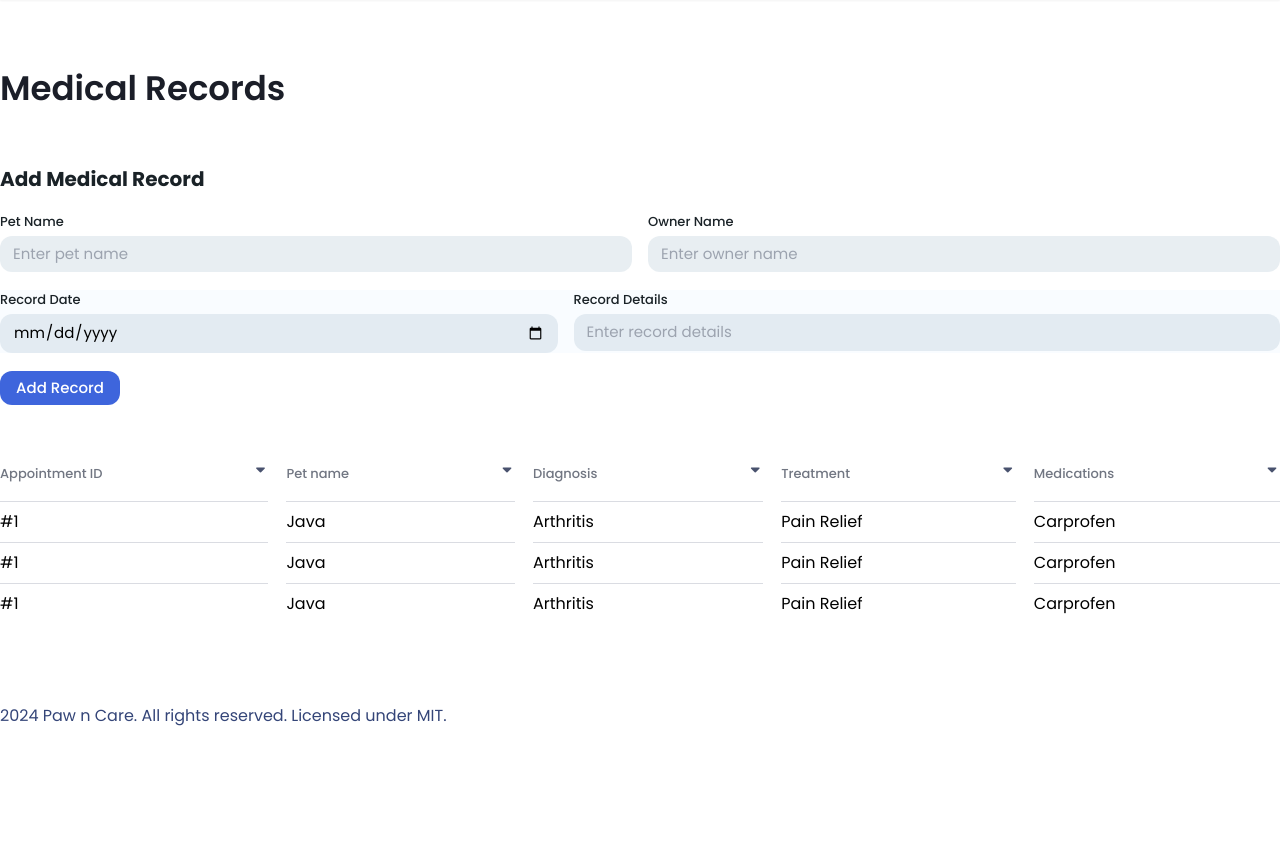
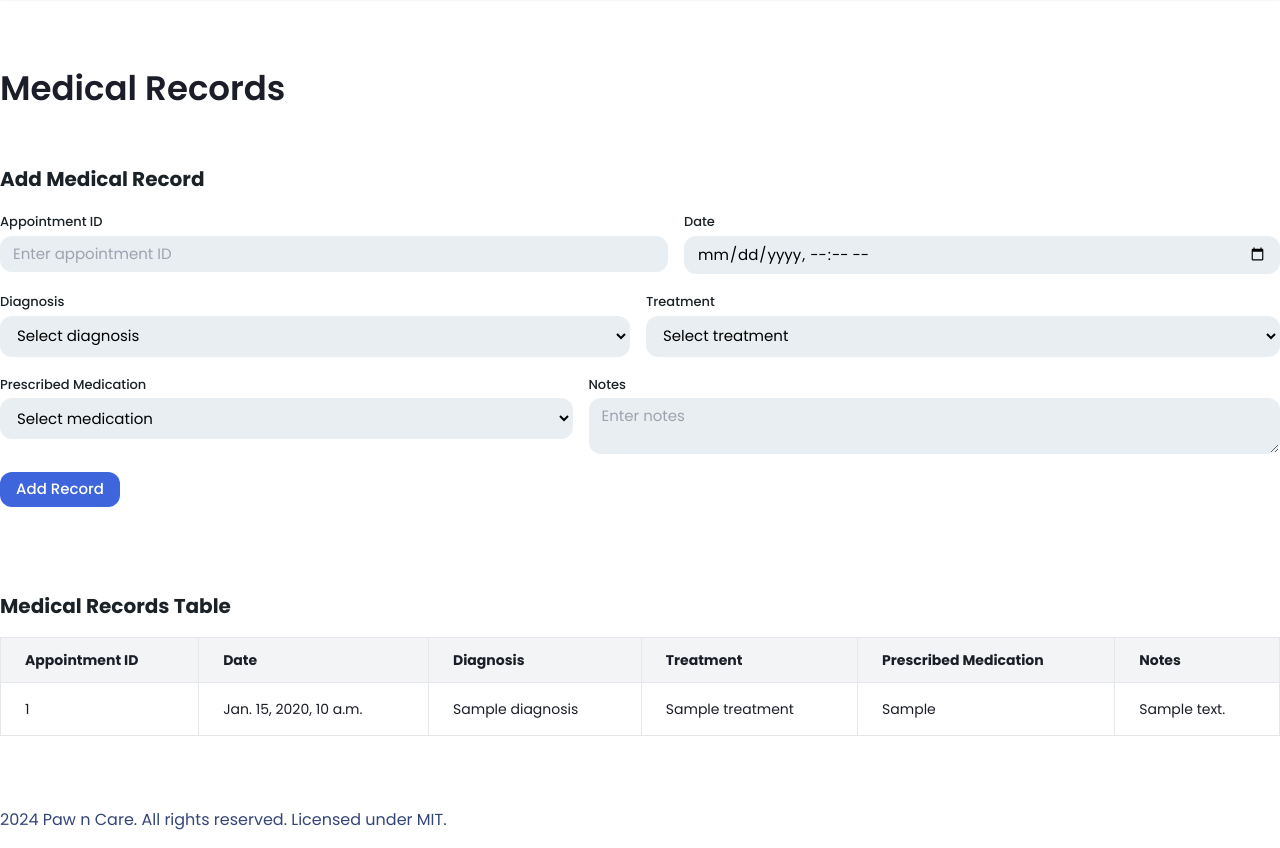
Before and after one commit to colarrbear/Paw-n-Care-Testing, a Django app: template paw_n_care/templates/medical-records.html in a window 1280 px wide. Shown: the part 56-904 px from the top of the page. Before the commit the page ends 782 px from the top, so only its background shows below. Run offline with Django 3.2, Linux system fonts and the light colour scheme; the template is opened without the code that fills it: most values are stand-ins (such as "Sample title", 1, 10 or a date in 2020); some libraries are stand-ins or nearby versions.

Commit message:
Edit input field and table of Medical Record Page

```diff
--- a/paw_n_care/templates/medical-records.html
+++ b/paw_n_care/templates/medical-records.html
@@ -12,104 +12,89 @@
                         <div class="text-[#1b1e28] text-[34px] font-semibold font-['Poppins'] leading-10">Medical Records</div>
                     </div>
                 </div>
+                <!-- Add Medical Record Form -->
                 <div class="w-full py-7 flex flex-col justify-start items-start gap-[18px]">
                     <div class="text-[#1a2227] text-xl font-bold font-['Poppins'] leading-normal">Add Medical Record</div>
                     <div class="w-full flex flex-wrap justify-start items-start gap-4">
                         <div class="flex-grow flex flex-col gap-1">
-                            <label class="text-[#1a2227] text-[13px] font-medium font-['Poppins']">Pet Name</label>
-                            <input type="text" placeholder="Enter pet name" class="w-full px-3 py-2 bg-[#25597e]/10 rounded-xl border border-transparent focus:outline-none focus:border-[#344578] text-[15px] font-normal font-['Poppins'] leading-tight">
+                            <label class="text-[#1a2227] text-[13px] font-medium font-['Poppins']">Appointment ID</label>
+                            <input type="number" placeholder="Enter appointment ID" class="w-full px-3 py-2 bg-[#25597e]/10 rounded-xl border border-transparent focus:outline-none focus:border-[#344578] text-[15px] font-normal font-['Poppins'] leading-tight">
                         </div>
                         <div class="flex-grow flex flex-col gap-1">
-                            <label class="text-[#1a2227] text-[13px] font-medium font-['Poppins']">Owner Name</label>
-                            <input type="text" placeholder="Enter owner name" class="w-full px-3 py-2 bg-[#25597e]/10 rounded-xl border border-transparent focus:outline-none focus:border-[#344578] text-[15px] font-normal font-['Poppins'] leading-tight">
+                            <label class="text-[#1a2227] text-[13px] font-medium font-['Poppins']">Date</label>
+                            <input type="datetime-local" class="w-full px-3 py-2 bg-[#25597e]/10 rounded-xl border border-transparent focus:outline-none focus:border-[#344578] text-[15px] font-normal font-['Poppins'] leading-tight">
                         </div>
                     </div>
-                    <div class="w-full bg-[#f9fcff] flex flex-wrap justify-start items-start gap-4">
+                    <div class="w-full flex flex-wrap justify-start items-start gap-4">
                         <div class="flex-grow flex flex-col gap-1">
-                            <label class="text-[#1a2227] text-[13px] font-medium font-['Poppins']">Record Date</label>
-                            <input type="date" class="w-full px-3 py-2 bg-[#25597e]/10 rounded-xl border border-transparent focus:outline-none focus:border-[#344578] text-[15px] font-normal font-['Poppins'] leading-tight">
+                            <label class="text-[#1a2227] text-[13px] font-medium font-['Poppins']">Diagnosis</label>
+                            <select class="w-full px-3 py-2 bg-[#25597e]/10 rounded-xl border border-transparent focus:outline-none focus:border-[#344578] text-[15px] font-normal font-['Poppins'] leading-tight">
+                                <option value="">Select diagnosis</option>
+                                <option value="Arthritis">Arthritis</option>
+                                <option value="Allergy">Allergy</option>
+                                <option value="Infection">Infection</option>
+                            </select>
                         </div>
                         <div class="flex-grow flex flex-col gap-1">
-                            <label class="text-[#1a2227] text-[13px] font-medium font-['Poppins']">Record Details</label>
-                            <input type="text" placeholder="Enter record details" class="w-full px-3 py-2 bg-[#25597e]/10 rounded-xl border border-transparent focus:outline-none focus:border-[#344578] text-[15px] font-normal font-['Poppins'] leading-tight">
+                            <label class="text-[#1a2227] text-[13px] font-medium font-['Poppins']">Treatment</label>
+                            <select class="w-full px-3 py-2 bg-[#25597e]/10 rounded-xl border border-transparent focus:outline-none focus:border-[#344578] text-[15px] font-normal font-['Poppins'] leading-tight">
+                                <option value="">Select treatment</option>
+                                <option value="Pain Relief">Pain Relief</option>
+                                <option value="Physical Therapy">Physical Therapy</option>
+                                <option value="Surgery">Surgery</option>
+                            </select>
+                        </div>
+                    </div>
+                    <div class="w-full flex flex-wrap justify-start items-start gap-4">
+                        <div class="flex-grow flex flex-col gap-1">
+                            <label class="text-[#1a2227] text-[13px] font-medium font-['Poppins']">Prescribed Medication</label>
+                            <select class="w-full px-3 py-2 bg-[#25597e]/10 rounded-xl border border-transparent focus:outline-none focus:border-[#344578] text-[15px] font-normal font-['Poppins'] leading-tight">
+                                <option value="">Select medication</option>
+                                <option value="Carprofen">Carprofen</option>
+                                <option value="Amoxicillin">Amoxicillin</option>
+                                <option value="Metronidazole">Metronidazole</option>
+                            </select>
+                        </div>
+                        <div class="flex-grow flex flex-col gap-1">
+                            <label class="text-[#1a2227] text-[13px] font-medium font-['Poppins']">Notes</label>
+                            <textarea placeholder="Enter notes" class="w-full px-3 py-2 bg-[#25597e]/10 rounded-xl border border-transparent focus:outline-none focus:border-[#344578] text-[15px] font-normal font-['Poppins'] leading-tight"></textarea>
                         </div>
                     </div>
                     <button class="px-4 py-2 bg-[#3e65dc] text-white rounded-xl text-[15px] font-medium font-['Poppins'] leading-tight transition-all duration-300 ease-in-out transform hover:bg-[#1e4b8c] hover:shadow-lg hover:scale-105 focus:outline-none focus:ring-2 focus:ring-[#3e65dc]">
                         Add Record
                     </button>
                 </div>
-            </div>
-            <div class="w-full pb-7 flex flex-wrap justify-start items-start gap-[18px]">
-                <!-- Medical Record Details Section -->
-                <div class="flex-grow flex flex-col gap-4">
-                    <div class="flex items-center justify-between">
-                        <label class="text-[#131a2e]/60 text-[13px] font-medium font-['Poppins']">Appointment ID</label>
-                        <i class="fi fi-sr-caret-down text-[#49526e]"></i>
-                    </div>
-                    <ul class="w-full">
-                        {% for i in '012' %}
-                            <li class="py-2 border-t border-[#49526e]/20">#1</li>
-                        {% endfor %}
-<!--                    {% for record in records %}-->
-<!--                        <li class="py-2 border-t border-[#49526e]/20">{{ record.appointment_id }}</li>-->
-<!--                    {% endfor %}-->
-                    </ul>
-                </div>
-                <div class="flex-grow flex flex-col gap-4">
-                    <div class="flex items-center justify-between">
-                        <label class="text-[#131a2e]/60 text-[13px] font-medium font-['Poppins']">Pet name</label>
-                        <i class="fi fi-sr-caret-down text-[#49526e]"></i>
-                    </div>
-                    <ul class="w-full">
-                        {% for i in '012' %}
-                            <li class="py-2 border-t border-[#49526e]/20">Java</li>
-                        {% endfor %}
-<!--                    {% for record in records %}-->
-<!--                        <li class="py-2 border-t border-[#49526e]/20">{{ record.pet_name }}</li>-->
-<!--                    {% endfor %}-->
-                    </ul>
-                </div>
-                <div class="flex-grow flex flex-col gap-4">
-                    <div class="flex items-center justify-between">
-                        <label class="text-[#131a2e]/60 text-[13px] font-medium font-['Poppins']">Diagnosis</label>
-                        <i class="fi fi-sr-caret-down text-[#49526e]"></i>
-                    </div>
-                    <ul class="w-full">
-                        {% for i in '012' %}
-                            <li class="py-2 border-t border-[#49526e]/20">Arthritis</li>
-                        {% endfor %}
-<!--                    {% for record in records %}-->
-<!--                        <li class="py-2 border-t border-[#49526e]/20">{{ record.diagnosis }}</li>-->
-<!--                    {% endfor %}-->
-                    </ul>
-                </div>
-                <div class="flex-grow flex flex-col gap-4">
-                    <div class="flex items-center justify-between">
-                        <label class="text-[#131a2e]/60 text-[13px] font-medium font-['Poppins']">Treatment</label>
-                        <i class="fi fi-sr-caret-down text-[#49526e]"></i>
-                    </div>
-                    <ul class="w-full">
-                        {% for i in '012' %}
-                            <li class="py-2 border-t border-[#49526e]/20">Pain Relief</li>
-                        {% endfor %}
-<!--                    {% for record in records %}-->
-<!--                        <li class="py-2 border-t border-[#49526e]/20">{{ record.treatment }}</li>-->
-<!--                    {% endfor %}-->
-                    </ul>
-                </div>
-                <div class="flex-grow flex flex-col gap-4">
-                    <div class="flex items-center justify-between">
-                        <label class="text-[#131a2e]/60 text-[13px] font-medium font-['Poppins']">Medications</label>
-                        <i class="fi fi-sr-caret-down text-[#49526e]"></i>
-                    </div>
-                    <ul class="w-full">
-                        {% for i in '012' %}
-                            <li class="py-2 border-t border-[#49526e]/20">Carprofen</li>
-                        {% endfor %}
-<!--                    {% for record in records %}-->
-<!--                        <li class="py-2 border-t border-[#49526e]/20">{{ record.medications }}</li>-->
-<!--                    {% endfor %}-->
-                    </ul>
+                <!-- Medical Records Table -->
+                <div class="w-full py-7">
+                    <div class="text-[#1a2227] text-xl font-bold font-['Poppins'] leading-normal mb-4">Medical Records Table</div>
+                    <table class="w-full border-collapse border border-[#e5e7eb] text-left text-sm text-[#1b1e28] font-['Poppins']">
+                        <thead class="bg-[#f3f4f6]">
+                            <tr>
+                                <th class="px-6 py-3 border border-[#e5e7eb]">Appointment ID</th>
+                                <th class="px-6 py-3 border border-[#e5e7eb]">Date</th>
+                                <th class="px-6 py-3 border border-[#e5e7eb]">Diagnosis</th>
+                                <th class="px-6 py-3 border border-[#e5e7eb]">Treatment</th>
+                                <th class="px-6 py-3 border border-[#e5e7eb]">Prescribed Medication</th>
+                                <th class="px-6 py-3 border border-[#e5e7eb]">Notes</th>
+                            </tr>
+                        </thead>
+                        <tbody>
+                            {% for record in records %}
+                                <tr class="even:bg-[#f9fafb] odd:bg-white">
+                                    <td class="px-6 py-4 border border-[#e5e7eb]">{{ record.appointment_id }}</td>
+                                    <td class="px-6 py-4 border border-[#e5e7eb]">{{ record.visit_date }}</td>
+                                    <td class="px-6 py-4 border border-[#e5e7eb]">{{ record.diagnosis }}</td>
+                                    <td class="px-6 py-4 border border-[#e5e7eb]">{{ record.treatment }}</td>
+                                    <td class="px-6 py-4 border border-[#e5e7eb]">{{ record.prescribed_medication }}</td>
+                                    <td class="px-6 py-4 border border-[#e5e7eb]">{{ record.notes }}</td>
+                                </tr>
+                            {% empty %}
+                                <tr>
+                                    <td colspan="6" class="px-6 py-4 text-center text-[#6b7280]">No records available</td>
+                                </tr>
+                            {% endfor %}
+                        </tbody>
+                    </table>
                 </div>
             </div>
         </div>
```
